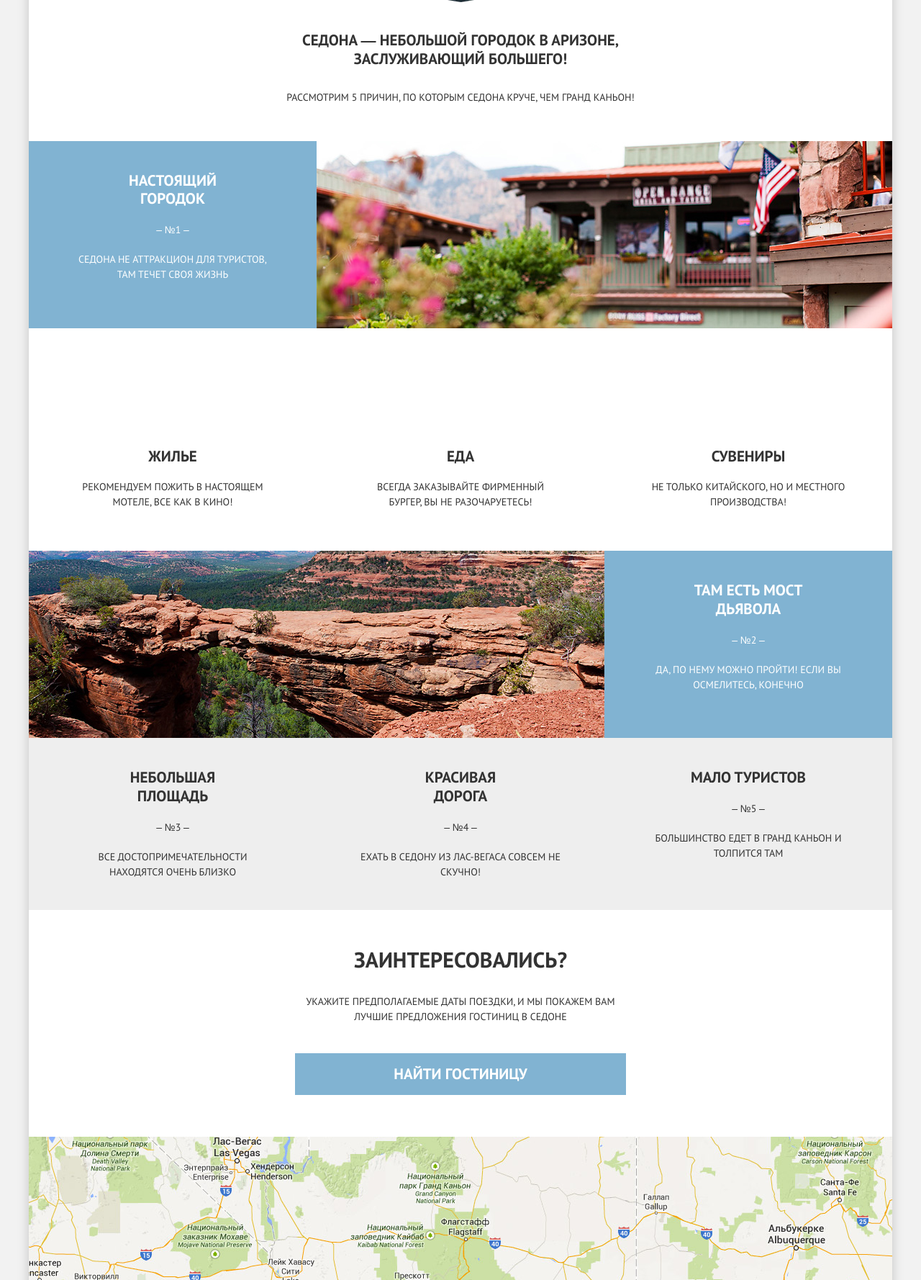
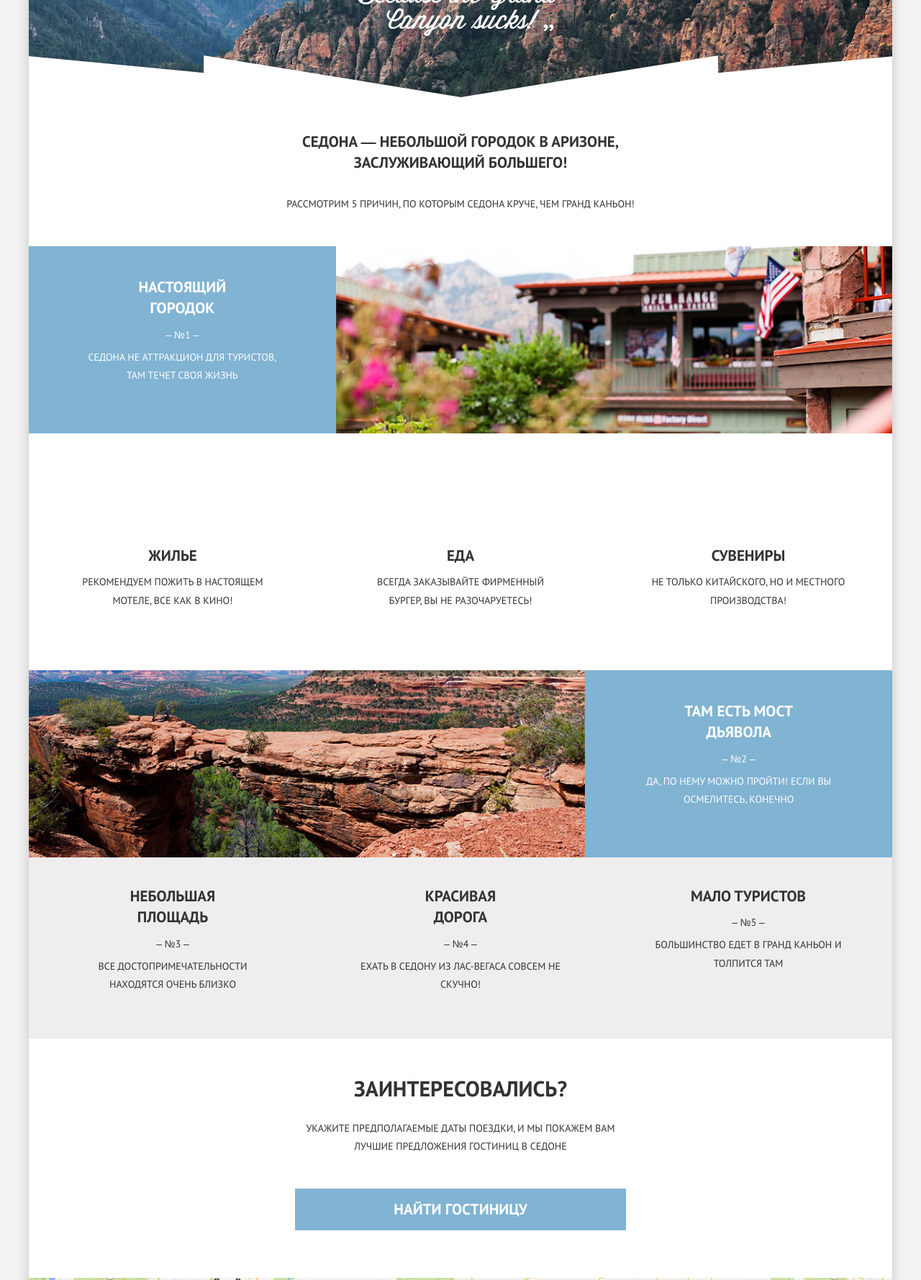
Before and after one commit to Yoona8/sedona, a website: page index.html in a window 1280 px wide. Shown: the part 440-2218 px from the top of the page at 72% size. Drawn offline with nearby package versions, Linux system fonts and the light colour scheme; files that its build step writes are made by us from their sources; files whose address does not match are found by name.

Commit message:
Fixed paddings and margins for index page

```diff
--- a/sass/blocks/attractions.scss
+++ b/sass/blocks/attractions.scss
@@ -8,6 +8,10 @@
     .attractions__item::after {
       display: none;
     }
+
+    .attractions__item {
+      padding: 42px 20px 29px;
+    }
   }
 
   @include tablet {
@@ -17,7 +21,7 @@
 
 .attractions__item {
   position: relative;
-  padding: 42px 20px 22px;
+  padding: 28px 20px 17px;
   flex: 1;
 
   &::after {
@@ -36,10 +40,14 @@
   }
 
   @include tablet {
-    padding: 42px 0 22px;
+    padding: 39px 0 33px;
     &::after {
       display: none;
     }
+  }
+
+  @include desktop {
+    padding-bottom: 57px;
   }
 }
 
--- a/sass/blocks/content-text.scss
+++ b/sass/blocks/content-text.scss
@@ -1,4 +1,5 @@
 .content-text {
-  margin: 0 0 20px;
+  margin: 0 0 6px;
   text-align: center;
+  line-height: 1.8;
 }
--- a/sass/blocks/content-title.scss
+++ b/sass/blocks/content-title.scss
@@ -1,8 +1,8 @@
 .content-title {
-  margin: 0 0 20px;
+  margin: 0 0 10px;
   font-weight: 700;
   font-size: 1.8rem;
-  line-height: 1.23;
+  line-height: 1.4;
   text-align: center;
 
   @include tablet {
--- a/sass/blocks/developer.scss
+++ b/sass/blocks/developer.scss
@@ -10,10 +10,6 @@
   text-decoration: none;
 
   &:hover {
-    .developer__text {
-      text-decoration: underline;
-    }
-
     .developer__icon {
       fill: $bg-blue;
     }
--- a/sass/blocks/intro.scss
+++ b/sass/blocks/intro.scss
@@ -1,10 +1,10 @@
 .intro {
   position: relative;
-  height: 158px;
+  height: 388px;
   background-color: $bg-blue;
   background-image: url('../img/text-sedona.svg'), url('../img/bg-back-mobile@1x.jpg');
   background-position: center;
-  background-size: 280px auto, cover;
+  background-size: 285px auto, cover;
   background-repeat: no-repeat;
 
   @include retina {
@@ -14,6 +14,7 @@
   @include tablet {
     height: 290px;
     background-image: url('../img/text-sedona.svg'), url('../img/bg-back-tablet@1x.jpg');
+    background-size: 460px auto, cover;
 
     &::after {
       content: '';
--- a/sass/blocks/menu.scss
+++ b/sass/blocks/menu.scss
@@ -9,8 +9,4 @@
   line-height: 1.24;
   text-decoration: none;
   color: #000000;
-
-  &:hover {
-    text-decoration: underline;
-  }
 }
--- a/sass/blocks/search.scss
+++ b/sass/blocks/search.scss
@@ -6,22 +6,33 @@
     max-width: 460px;
     margin: 0 auto;
   }
+
+  @include desktop {
+    padding-bottom: 66px;
+  }
 }
 
 // content-title styles for search block
 .search .content-title {
+  margin-bottom: 17px;
   font-size: 2.1rem;
   line-height: 1.24;
 
   @include tablet {
     font-size: 3rem;
-    margin-bottom: 30px;
+    margin-bottom: 25px;
   }
 }
 
 // btn styles for search block
 .search .btn--search {
+  margin-top: 32px;
+
   @include tablet {
     margin-top: 40px;
   }
+
+  @include desktop {
+    margin-top: 45px;
+  }
 }
--- a/sass/blocks/tips.scss
+++ b/sass/blocks/tips.scss
@@ -1,5 +1,5 @@
 .tips {
-  padding-top: 30px;
+  padding: 30px 0 11px;
 
   @include tablet {
     display: flex;
@@ -10,17 +10,21 @@
 
 .tips__item {
   position: relative;
-  padding: 7px 20px 7px 70px;
+  padding: 7px 20px 11px 70px;
 
   @include tablet {
     display: flex;
     flex-direction: column;
     align-items: center;
-    padding: 57px 0 37px;
+    padding: 56px 0 42px;
 
     &--gift {
       order: 1;
     }
+  }
+
+  @include desktop {
+    padding-bottom: 67px;
   }
 }
 
@@ -36,7 +40,7 @@
     position: static;
     width: 80px;
     height: 80px;
-    margin-bottom: 28px;
+    margin-bottom: 19px;
   }
 }
 
--- a/sass/blocks/title.scss
+++ b/sass/blocks/title.scss
@@ -14,24 +14,32 @@
 }
 
 .title__wrapper {
-  padding: 40px 20px 22px;
+  padding: 42px 20px 21px;
 
   @include tablet {
     max-width: 560px;
-    padding-bottom: 30px;
+    padding: 47px 20px 40px;
     margin: 0 auto;
   }
 }
 
 // content-title styles for title block
 .title .content-title {
-  margin-bottom: 30px;
+  max-width: 275px;
+  margin: 0 auto 30px;
+
+  @include tablet {
+    max-width: none;
+  }
+}
+
+.title .content-text {
+  line-height: 1.8;
 }
 
 // attractions styles after title block
-
 .title + .attractions {
-  padding-top: 16px;
+  padding-top: 13px;
 
   @include tablet {
     padding-top: 0;
--- a/sass/pages/index.scss
+++ b/sass/pages/index.scss
@@ -8,6 +8,7 @@
     }
 
     @include tablet {
+      height: 520px;
       background-image: url('../img/text-sedona-index.svg'), url('../img/bg-back-tablet@1x.jpg');
 
       @include retina {
```
